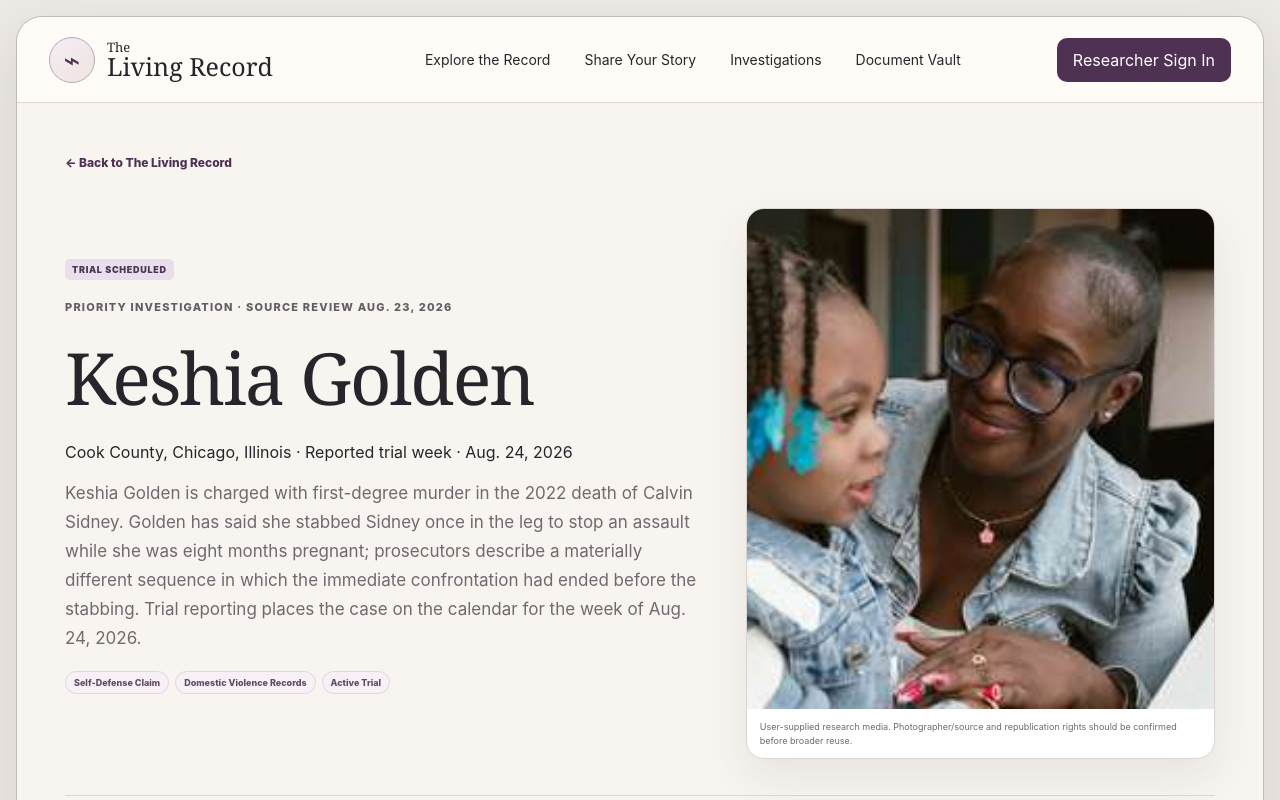
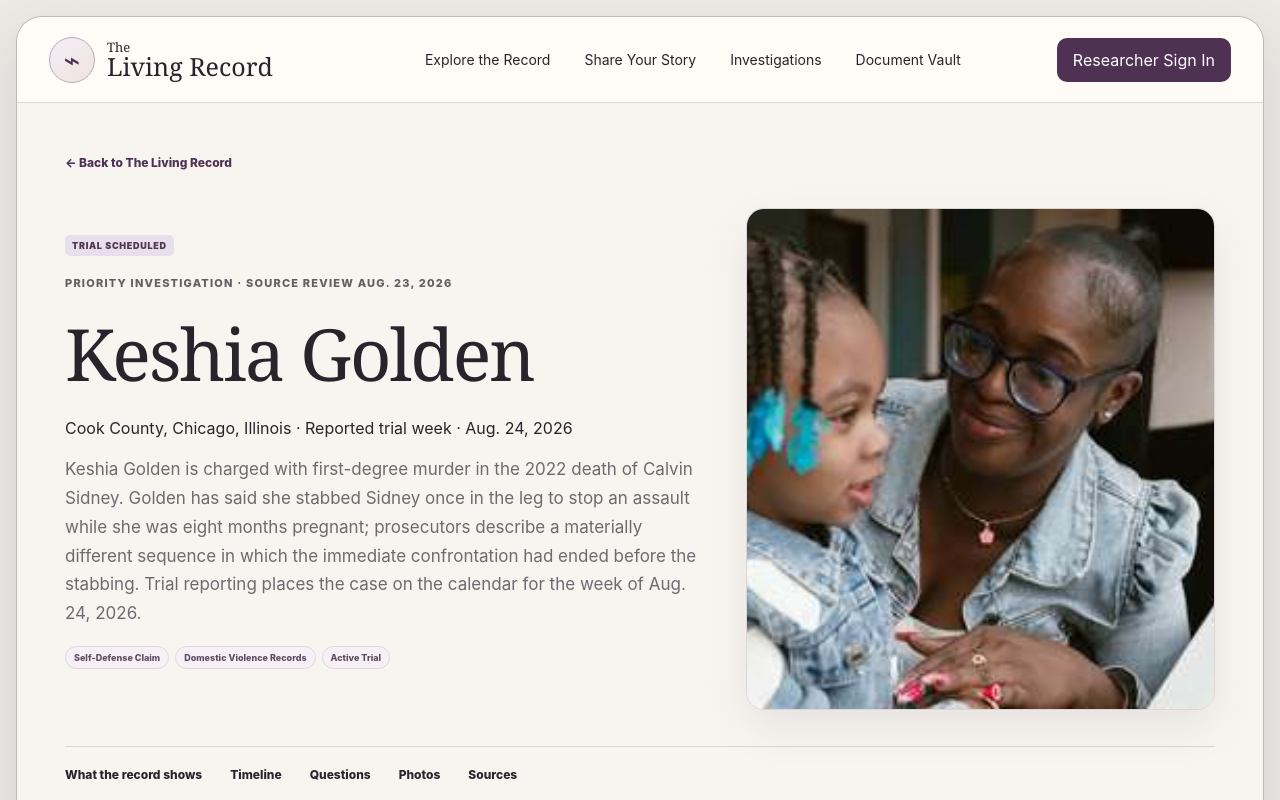
Before and after one commit to katenoahpersonal-svg/Hope-Records, a Next.js app: page /cases/keshia-golden in a window 1280 px wide. Shown: the top 800 px of the page. Built offline with nearby package versions, Linux system fonts and the light colour scheme.

Commit message:
Refine case media presentation and remove provenance boilerplate

```diff
--- a/app/cases/[slug]/page.tsx
+++ b/app/cases/[slug]/page.tsx
@@ -31,8 +31,7 @@ export default async function CasePage({ params }: { params: Promise<{ slug: str
             <div className="caseTagRow heroTags">{item.tags.map((tag) => <span key={tag}>{tag}</span>)}</div>
           </div>
           <figure className="caseHeroPortrait">
-            <img src={item.heroImage} alt={`${item.name} — user-supplied research photograph`} />
-            <figcaption>{item.imageNote}</figcaption>
+            <img src={item.heroImage} alt={`${item.name} case photograph`} />
           </figure>
         </header>
 
@@ -40,7 +39,7 @@ export default async function CasePage({ params }: { params: Promise<{ slug: str
           <a href="#overview">What the record shows</a>
           <a href="#timeline">Timeline</a>
           <a href="#questions">Questions</a>
-          <a href="#media">Media</a>
+          <a href="#media">Photos</a>
           <a href="#sources">Sources</a>
         </nav>
 
@@ -93,18 +92,17 @@ export default async function CasePage({ params }: { params: Promise<{ slug: str
           <article className="workspaceCard mediaCard" id="media">
             <div className="mediaHeading">
               <div>
-                <p className="eyebrow">Research media</p>
-                <h2>User-supplied image set</h2>
+                <p className="eyebrow">Photo archive</p>
+                <h2>Remembering the people at the center of the record</h2>
               </div>
-              <span>PROVENANCE REVIEW PENDING</span>
             </div>
-            <img className="caseGalleryImage" src={item.galleryImage} alt={`${item.name} user-supplied research image collection`} />
-            <p className="mediaNote">{item.imageNote} Images are associated with this case because they were supplied in the case-specific research batch; identities or relationships are not inferred from the photographs themselves.</p>
+            <img className="caseGalleryImage" src={item.galleryImage} alt={`${item.name} photo collection`} />
           </article>
 
           <article className="workspaceCard" id="sources">
             <p className="eyebrow">Source trail</p>
-            <h2>Records and reporting used for this review</h2>
+            <h2>Primary records, family voices, official sources, and careful reporting</h2>
+            <p className="sourceIntro">We prioritize original court records and government documents first, then direct family or counsel statements, civil-rights organizations working with the family, and reputable reporting that clearly identifies its underlying evidence.</p>
             <div className="sourceList">
               {item.sources.map((source) => (
                 <a className="sourceRow" href={source.url} target="_blank" rel="noreferrer" key={source.url}>
@@ -120,8 +118,8 @@ export default async function CasePage({ params }: { params: Promise<{ slug: str
           </article>
 
           <article className="workspaceCard warningCard publicationCaution">
-            <p className="eyebrow">Publication caution</p>
-            <h2>What this file does not claim</h2>
+            <p className="eyebrow">Editorial promise</p>
+            <h2>Care before conclusion.</h2>
             <p>{item.editorialNote}</p>
           </article>
         </section>
```
